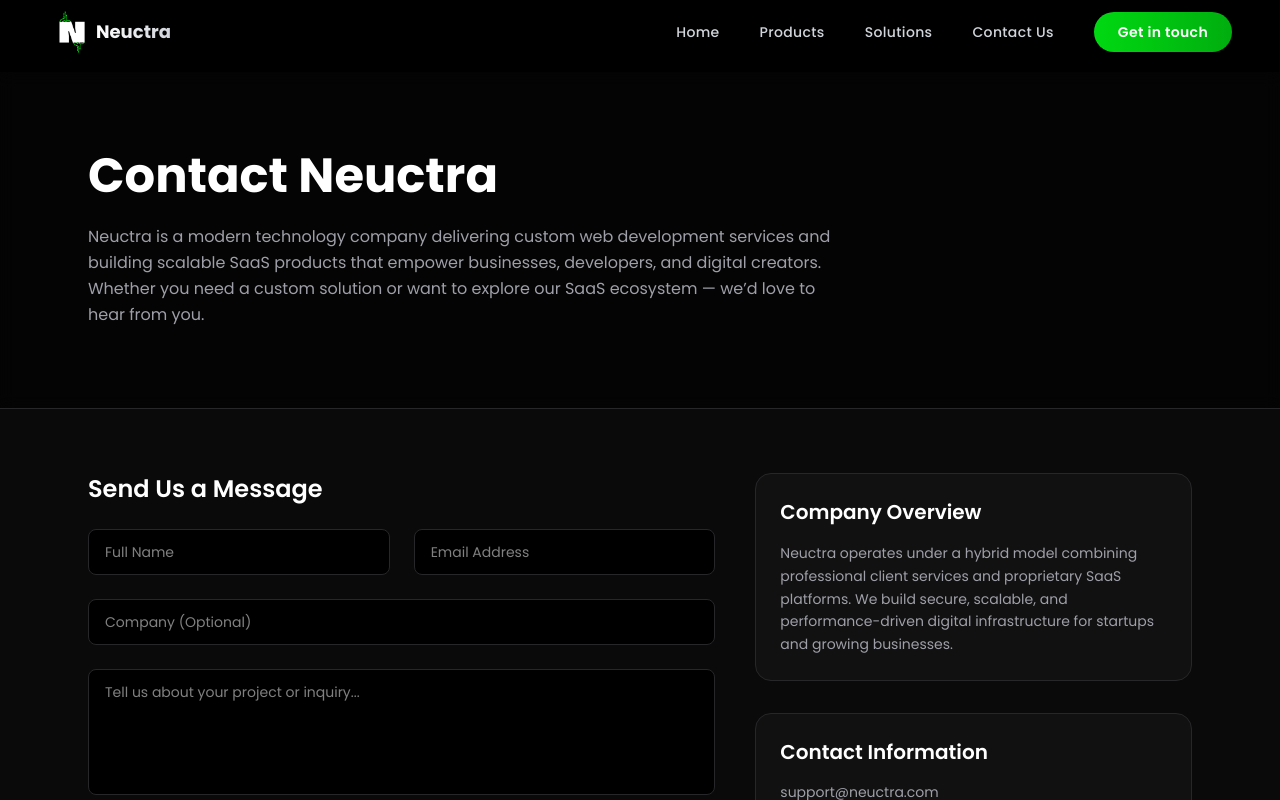
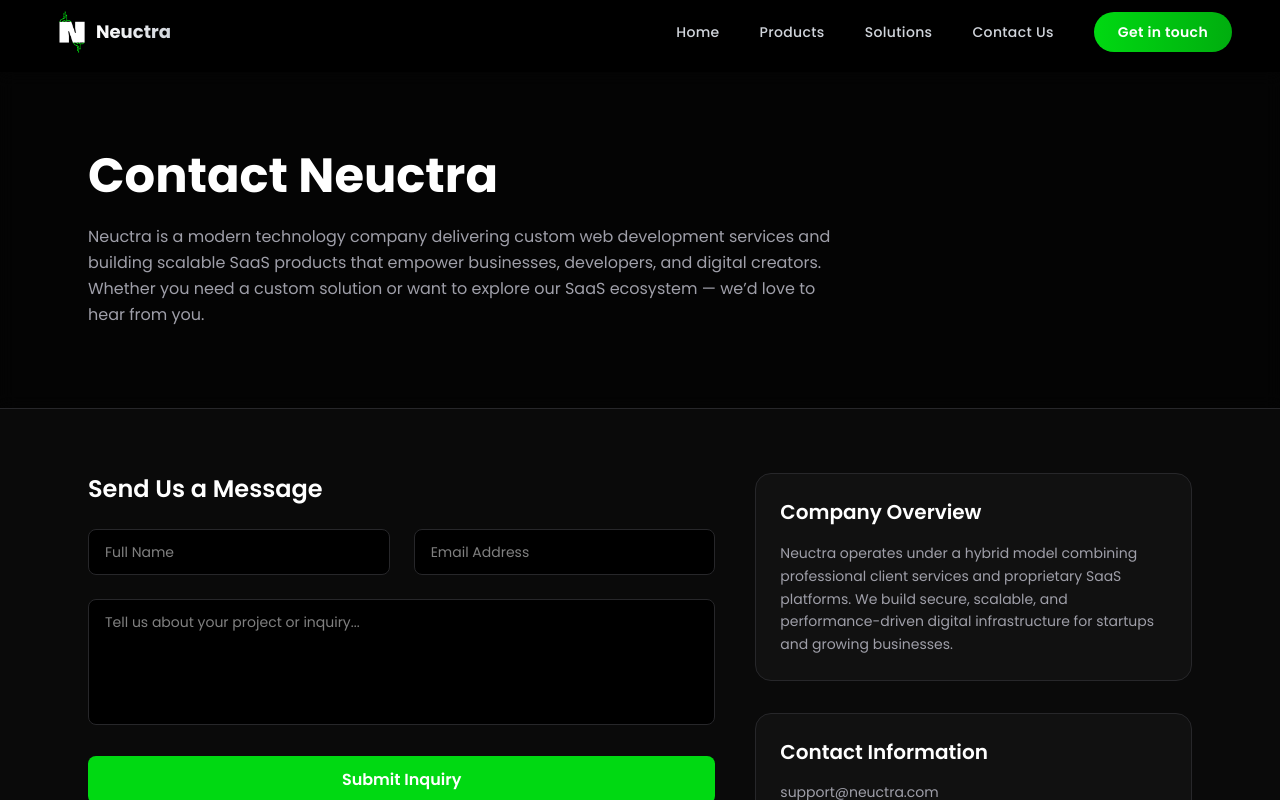
Before and after one commit to Taha-Asif-313/neuctra, a Next.js app: page /contact in a window 1280 px wide. Shown: the top 800 px of the page. Built offline with nearby package versions, Linux system fonts and the light colour scheme.

Commit message:
Updated Contact Page

```diff
--- a/app/(pages)/contact/page.jsx
+++ b/app/(pages)/contact/page.jsx
@@ -1,17 +1,14 @@
+"use client";
 import toast from "react-hot-toast";
 
-export const metadata = {
-  title: "Contact Us | Neuctra",
-  description:
-    "Get in touch with Neuctra for custom web development services or inquiries about our SaaS ecosystem including Authix, Neuctra UI, Notlix, Codinel, and Lyfsync.",
-};
+
 
 export default function ContactPage() {
   const onSubmit = async (event) => {
     event.preventDefault();
     toast.loading("Sending....");
     const formData = new FormData(event.target);
-    formData.append("access_key", "fb9b8bda-0811-4995-a14d-c7ac35038001");
+    formData.append("access_key", process.env.NEXT_WEB3FORMS_KEY);
 
     const response = await fetch("https://api.web3forms.com/submit", {
       method: "POST",
@@ -57,7 +54,7 @@
               </h2>
 
               <form
-                onSubmit={() => onSubmit()}
+                onSubmit={onSubmit}
                 className="space-y-5 sm:space-y-6"
               >
                 {/* Name + Email */}
@@ -76,16 +73,9 @@
                   />
                 </div>
 
-                {/* Company */}
-                <input
-                  type="text"
-                  name="message"
-                  placeholder="Company (Optional)"
-                  className="w-full bg-black border border-zinc-800 rounded-lg px-4 py-3 text-sm focus:outline-none focus:border-primary"
-                />
-
                 {/* Message */}
                 <textarea
+                name="message"
                   rows={5}
                   placeholder="Tell us about your project or inquiry..."
                   className="w-full bg-black border border-zinc-800 rounded-lg px-4 py-3 text-sm focus:outline-none focus:border-primary resize-none"
```
